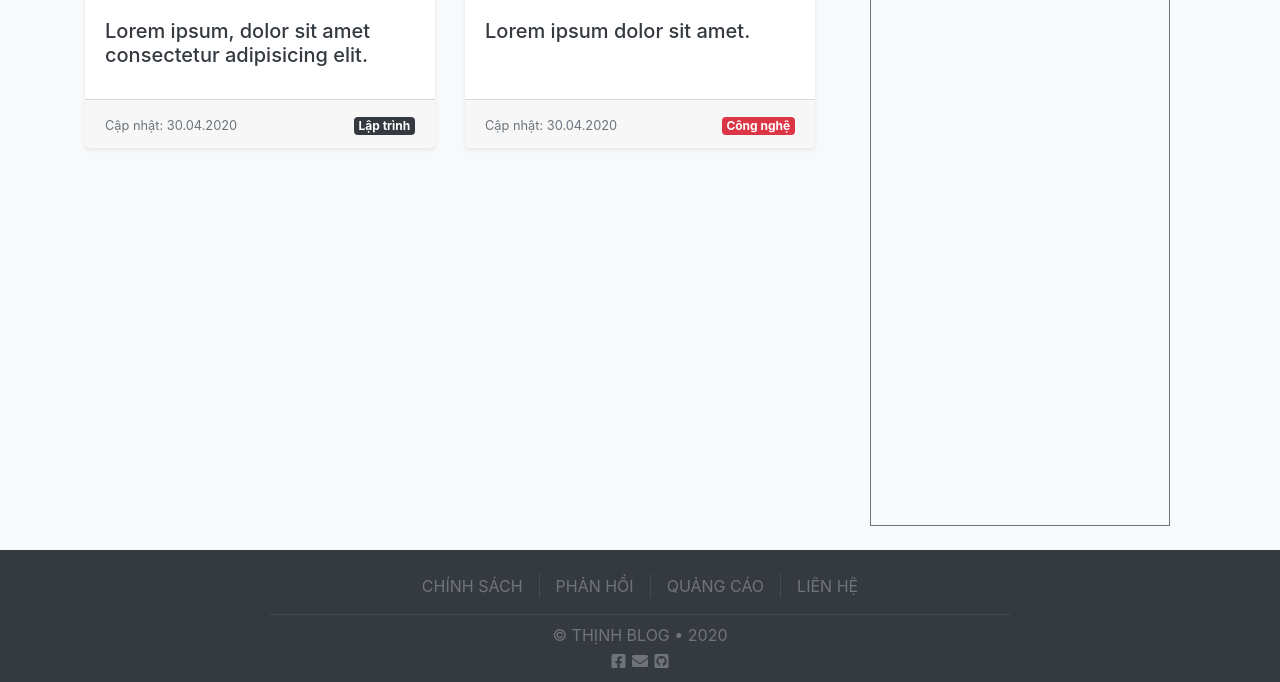
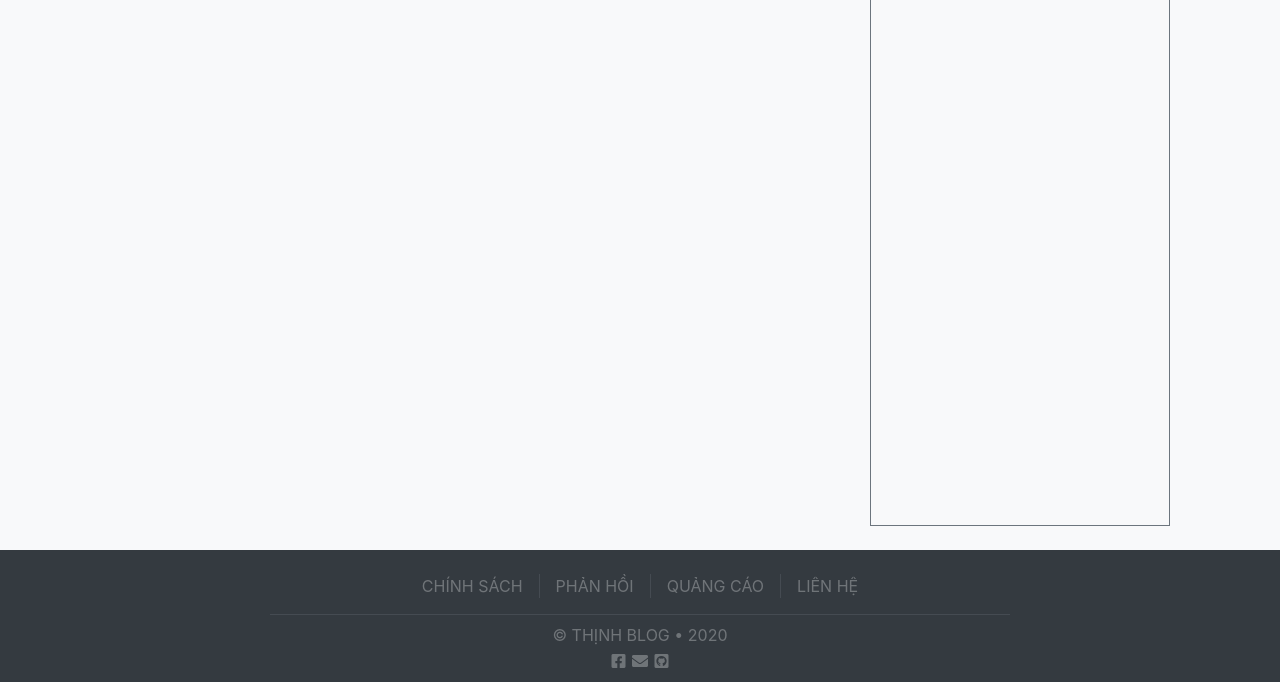
Before and after one commit to thinhcode/thinhblog-dj, a Django app: page / in a window 1280 px wide. Shown: the part 1011-1693 px from the top of the page. Run offline with Django 3.2, Linux system fonts and the light colour scheme; tables that the repository leaves empty hold one stand-in row (values such as "Sample post"); grey boxes marked "Sample" are stand-in pictures; some libraries are stand-ins or nearby versions.

Commit message:
clean code

```diff
--- a/templates/blogs/index.html
+++ b/templates/blogs/index.html
@@ -45,57 +45,23 @@
       <div class="d-none d-xl-block text-center mb-4">
         <div class="ad ad-728x90">{{ ad_728x90.html_code|safe }}</div>
       </div>
-      <div class="d-none d-sm-block d-xl-none text-center mb-4 h-60px">
+      <div class="d-none d-sm-block d-xl-none text-center mb-4">
         <div class="ad ad-468x60">{{ ad_468x60.html_code|safe }}</div>
-      </div>
-      <div class="row row-cols-1 row-cols-md-2">
-        <div class="col mb-4">
-          <section class="card h-100 shadow-sm border-0">
-            <a href="#"><img src="./static/img/350x200.png" class="card-img-top" alt=""></a>
-            <div class="card-body">
-              <h5 class="card-title"><a href="#" class="card-link text-dark">Lorem ipsum, dolor sit amet consectetur adipisicing elit.</a></h5>
-            </div>
-            <div class="card-footer">
-              <div class="row">
-                <div class="col-8">
-                  <small class="text-muted">Cập nhật: 30.04.2020</small>
-                </div>
-                <div class="col-4 text-right">
-                  <a href="#" class="badge badge-dark">Lập trình</a>
-                </div>
-              </div>
-            </div>
-          </section>
-        </div>
-        <div class="col mb-4">
-          <section class="card h-100 shadow-sm border-0">
-            <a href="#"><img src="./static/img/350x200.png" class="card-img-top" alt=""></a>
-            <div class="card-body">
-              <h5 class="card-title"><a href="#" class="card-link text-dark">Lorem ipsum dolor sit amet.</a></h5>
-            </div>
-            <div class="card-footer">
-              <div class="row">
-                <div class="col-8">
-                  <small class="text-muted">Cập nhật: 30.04.2020</small>
-                </div>
-                <div class="col-4 text-right">
-                  <a href="#" class="badge badge-danger">Công nghệ</a>
-                </div>
-              </div>
-            </div>
-          </section>
-        </div>
       </div>
       <nav aria-label="Page navigation" class="container mb-4">
         <div class="row">
           <div class="col-6 text-right pr-2">
             {% if page_obj.has_previous %}
-            <a href="?trang={{ page_obj.previous_page_number }}" class="btn bg-secondary text-light w-75">Trước</a>
+            <a href="?trang={{ page_obj.previous_page_number }}" class="btn btn-secondary text-light w-75">Trước</a>
+            {% else %}
+            <a class="btn btn-outline-secondary text-secondary disabled w-75">Trước</a>
             {% endif %}
           </div>
           <div class="col-6 pl-2">
             {% if page_obj.has_next %}
             <a href="?trang={{ page_obj.next_page_number }}" class="btn bg-dark text-light w-75">Tiếp</a>
+            {% else %}
+            <a class="btn btn-outline-dark text-dark disabled w-75">Tiếp</a>
             {% endif %}
           </div>
         </div>
```
Also changed, not shown: templates/blogs/single.html (+5 -3 lines).
